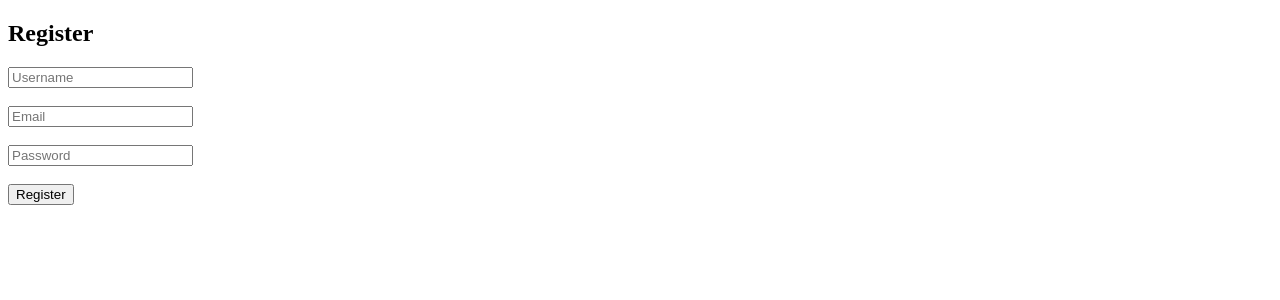
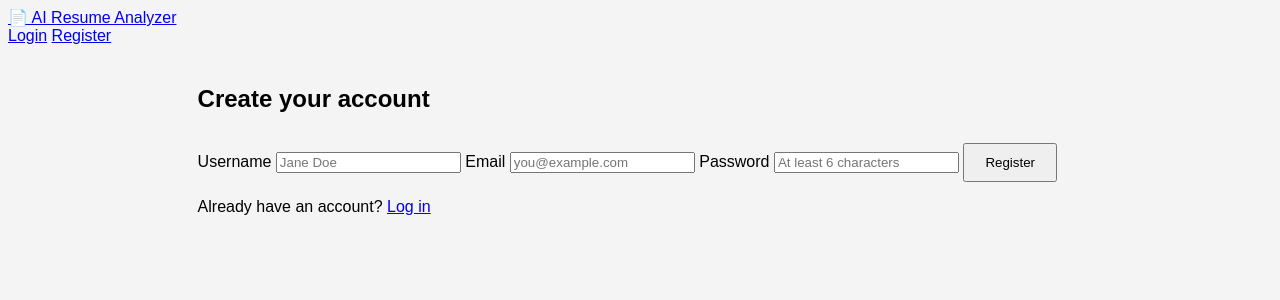
Before and after one commit to BurukalaManiReethika/AI-Resume-Analyzer4, a Flask app: page /register in a window 1280 px wide. Shown: the top 300 px of the page. Run offline with Flask 3, Linux system fonts and the light colour scheme.

Commit message:
Update register.html

```diff
--- a/templates/register.html
+++ b/templates/register.html
@@ -1,40 +1,24 @@
-<!DOCTYPE html>
-<html>
-<head>
-    <title>Register</title>
-</head>
-<body>
+{% extends "base.html" %}
+{% block title %}Register{% endblock %}
+{% block content %}
 
-<h2>Register</h2>
+<div class="card">
+    <h2>Create your account</h2>
 
-<form method="POST">
+    <form method="POST">
+        <label for="username">Username</label>
+        <input type="text" id="username" name="username" placeholder="Jane Doe" required>
 
-    <input type="text"
-           name="username"
-           placeholder="Username"
-           required>
+        <label for="email">Email</label>
+        <input type="email" id="email" name="email" placeholder="you@example.com" required>
 
-    <br><br>
+        <label for="password">Password</label>
+        <input type="password" id="password" name="password" placeholder="At least 6 characters" minlength="6" required>
 
-    <input type="email"
-           name="email"
-           placeholder="Email"
-           required>
+        <button type="submit">Register</button>
+    </form>
 
-    <br><br>
+    <p class="auth-links">Already have an account? <a href="{{ url_for('login') }}">Log in</a></p>
+</div>
 
-    <input type="password"
-           name="password"
-           placeholder="Password"
-           required>
-
-    <br><br>
-
-    <button type="submit">
-        Register
-    </button>
-
-</form>
-
-</body>
-</html>
+{% endblock %}
```
